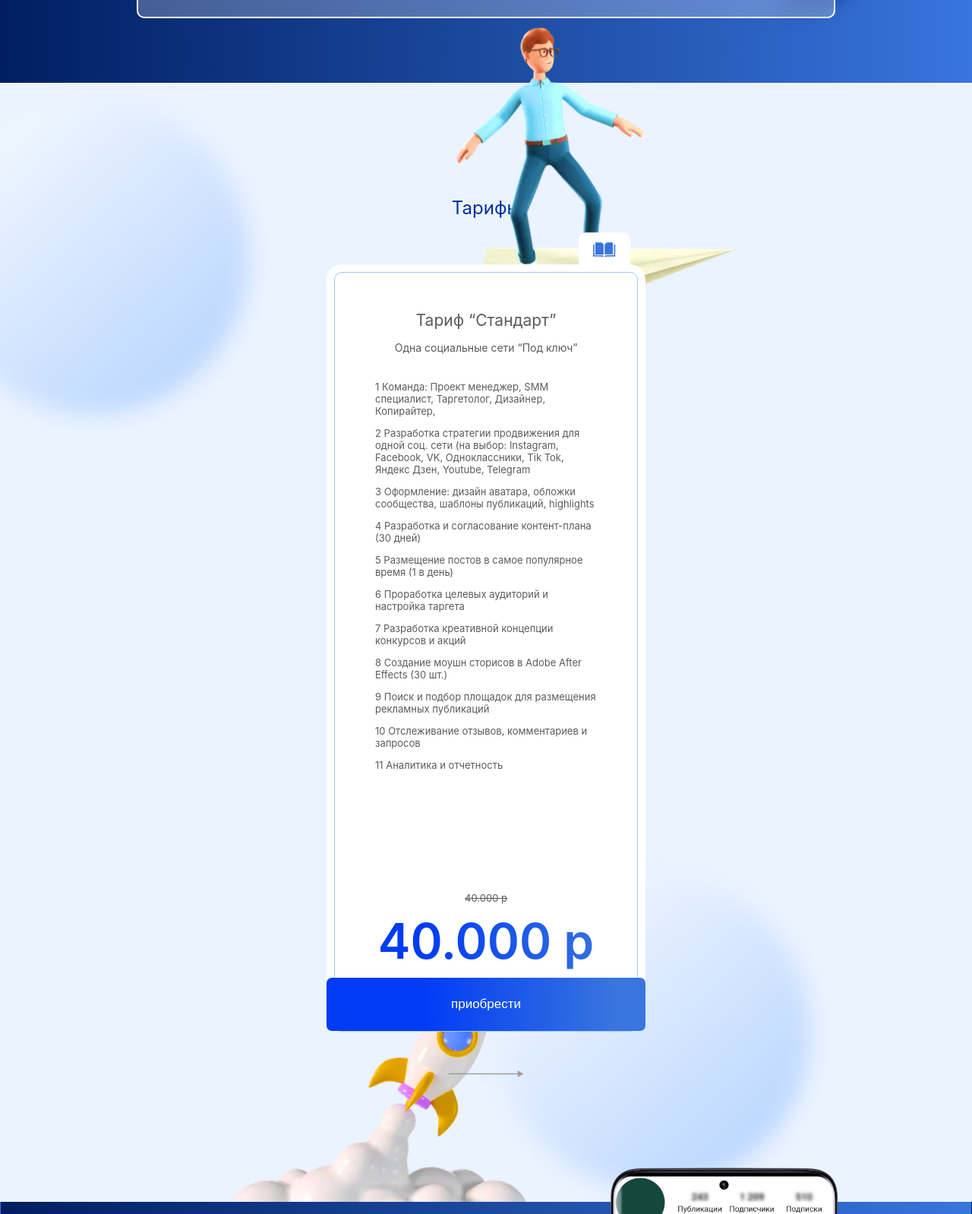
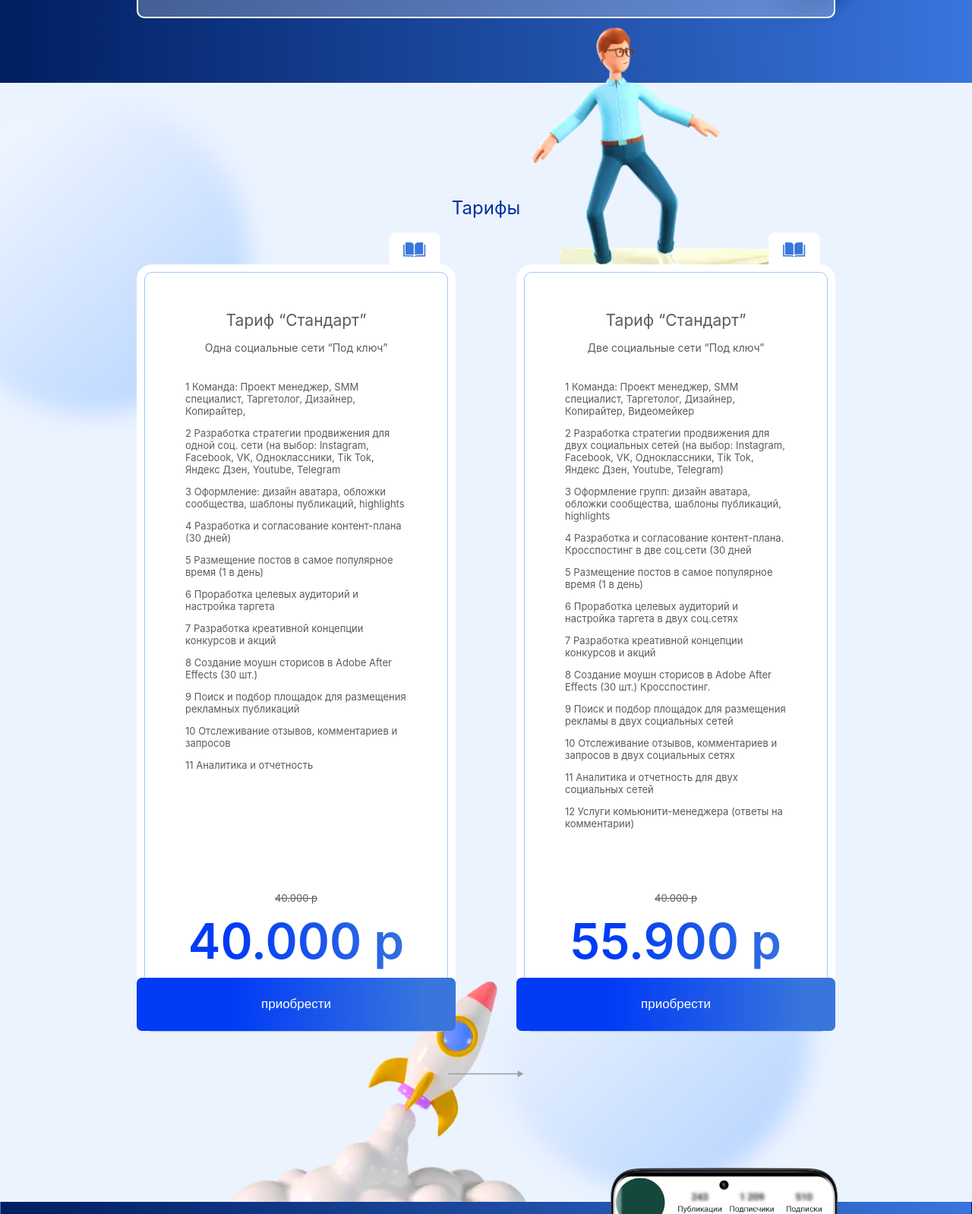
Before and after one commit to jan-clod/social_media_promotions, a React (Create React App) app: page / in a window 1280 px wide. Shown: the part 5045-6643 px from the top of the page at 76% size. Built offline with nearby package versions, Linux system fonts and the light colour scheme.

Commit message:
refactor Rates component

```diff
--- a/src/components/rates/Rates.scss
+++ b/src/components/rates/Rates.scss
@@ -35,11 +35,6 @@
     }
     .background {
       position: absolute;
-    }
-    .man {
-      height: 450px;
-      top: -280px;
-      right: 100px;
     }
     .raketa {
       height: 450px;
@@ -131,6 +126,11 @@
       bottom: -200px;
       right: -200px;
     }
+    .man {
+      height: 450px;
+      top: -280px;
+      right: 100px;
+    }
   }
 }
 @media screen and (max-width: 1919px) {
@@ -140,6 +140,11 @@
       height: 480px;
       bottom: -200px;
       right: 0px;
+    }
+    .man {
+      height: 450px;
+      top: -280px;
+      right: 0;
     }
   }
 }
@@ -151,5 +156,10 @@
       bottom: -200px;
       right: 0px;
     }
+    .man {
+      height: 450px;
+      top: -280px;
+      right: -20px;
+    }
   }
 }
--- a/src/components/rates/Rates.tsx
+++ b/src/components/rates/Rates.tsx
@@ -15,7 +15,6 @@ export const Rates: React.FC = () => {
   let [index, setIndex] = useState(0);
   const { width } = useResize();
   const arrRate = [<RateOne />, <RateTwo />, <RateThree />];
-
   const rateRender = () => {
     if (width >= 1920) {
       return (
@@ -25,9 +24,45 @@ export const Rates: React.FC = () => {
           <RateThree />
         </div>
       );
-    } else {
-      return arrRate[index];
     }
+    if (width >= 1024 && width <= 1919) {
+      if (index === 0)
+        return (
+          <div
+            className="rateRender"
+            style={{ justifyContent: 'space-between' }}
+          >
+            {arrRate[0]} {arrRate[1]}
+          </div>
+        );
+
+      if (index === 1) {
+        return (
+          <div
+            className="rateRender"
+            style={{ justifyContent: 'space-between' }}
+          >
+            {arrRate[1]} {arrRate[2]}
+          </div>
+        );
+      }
+
+      if (index === 2) {
+        return (
+          <div
+            className="rateRender"
+            style={{ justifyContent: 'space-between' }}
+          >
+            {arrRate[2]}
+          </div>
+        );
+      }
+    }
+    return (
+      <div className="rateRender" style={{ justifyContent: 'space-around' }}>
+        {arrRate[index]}
+      </div>
+    );
   };
   const rightOnClick = () => index < 2 && setIndex(++index);
   const leftOnClick = () => index > 0 && setIndex(--index);
```
